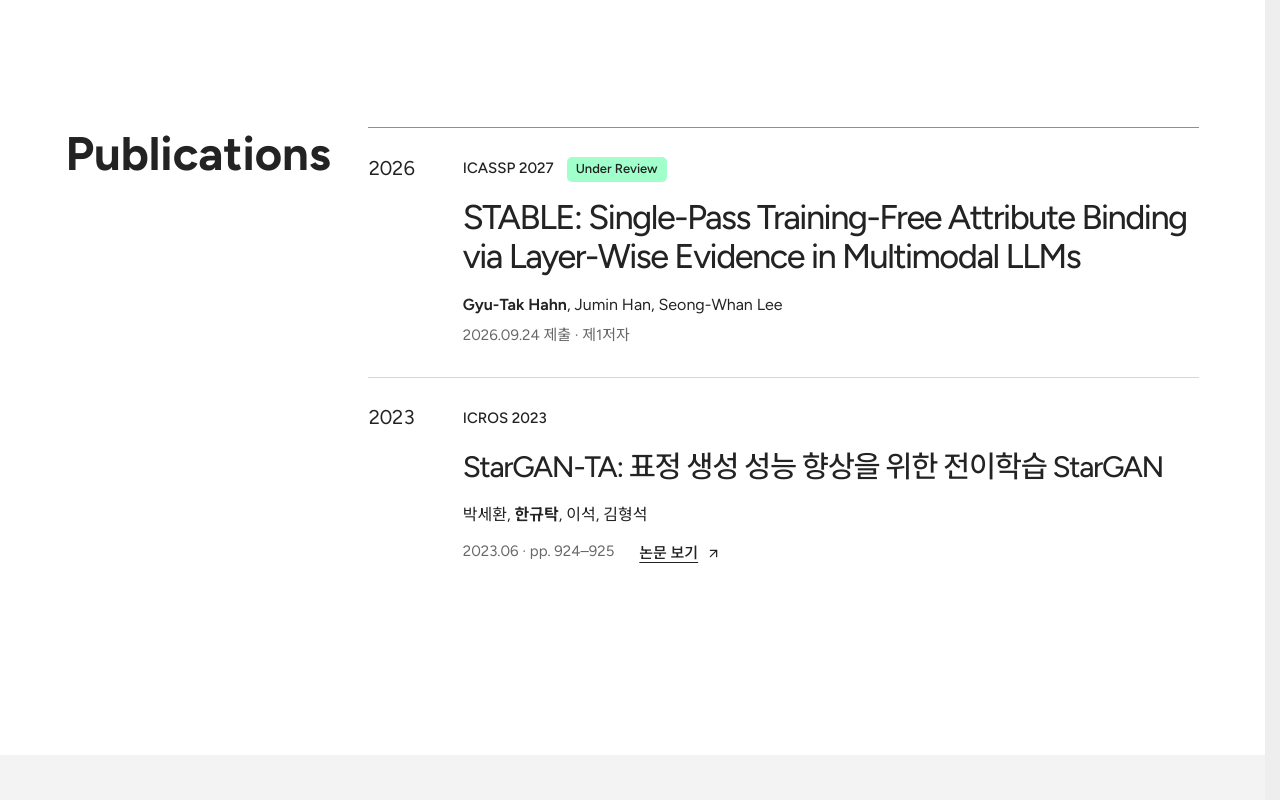
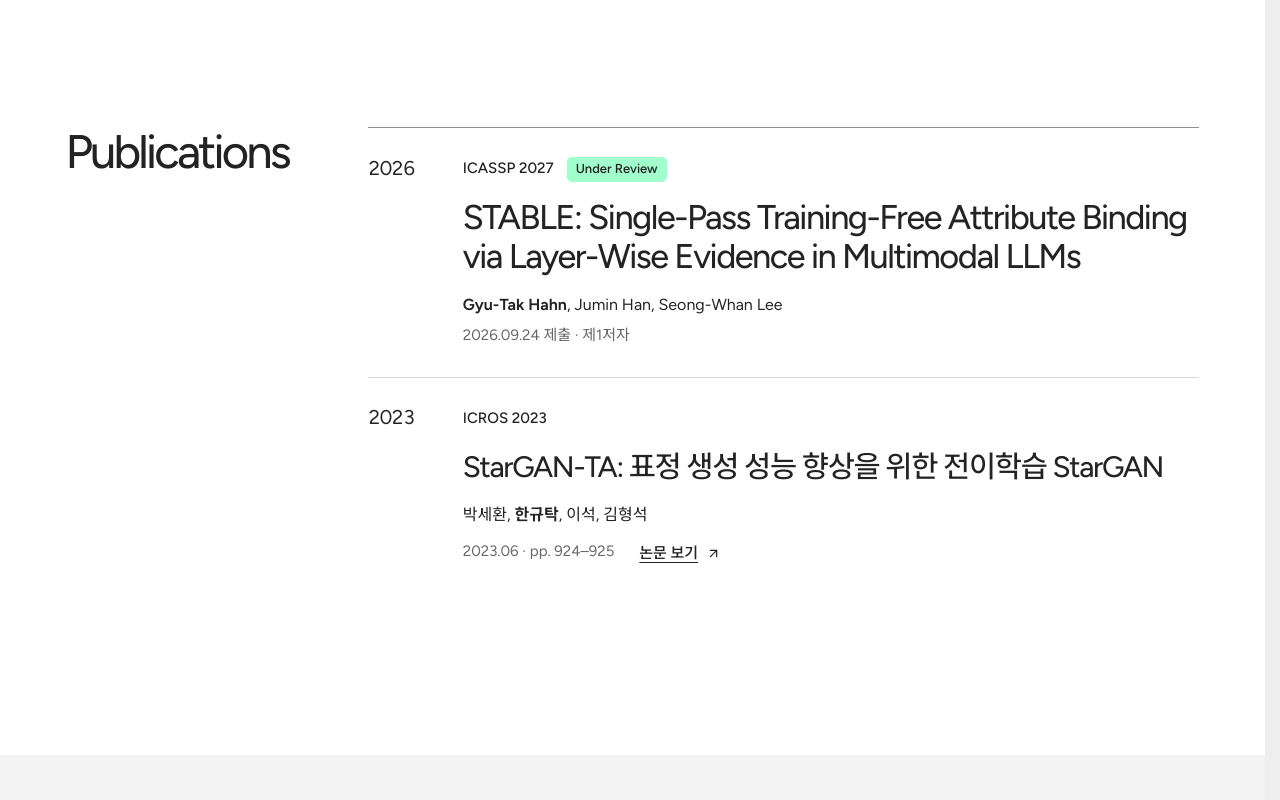
Before and after one commit to HahnGyuTak/portfolio, a React (Vite) app: page / in a window 1280 px wide. Shown: the part 1740-2540 px from the top of the page. Built offline with nearby package versions, Linux system fonts and the light colour scheme.

Commit message:
Match section heading scale to the approved design

```diff
--- a/src/styles/portfolio-sections.css
+++ b/src/styles/portfolio-sections.css
@@ -153,6 +153,13 @@
   color: var(--v2-muted, #686868);
   font-size: 14px;
   font-variant-numeric: tabular-nums;
+}
+
+.portfolio-v2 .v2-section-heading {
+  font-size: clamp(38px, 4.0625vw, 65px);
+  font-weight: 450;
+  line-height: 1.05;
+  letter-spacing: -.06em;
 }
 
 .portfolio-v2 .v2-publications {
```
